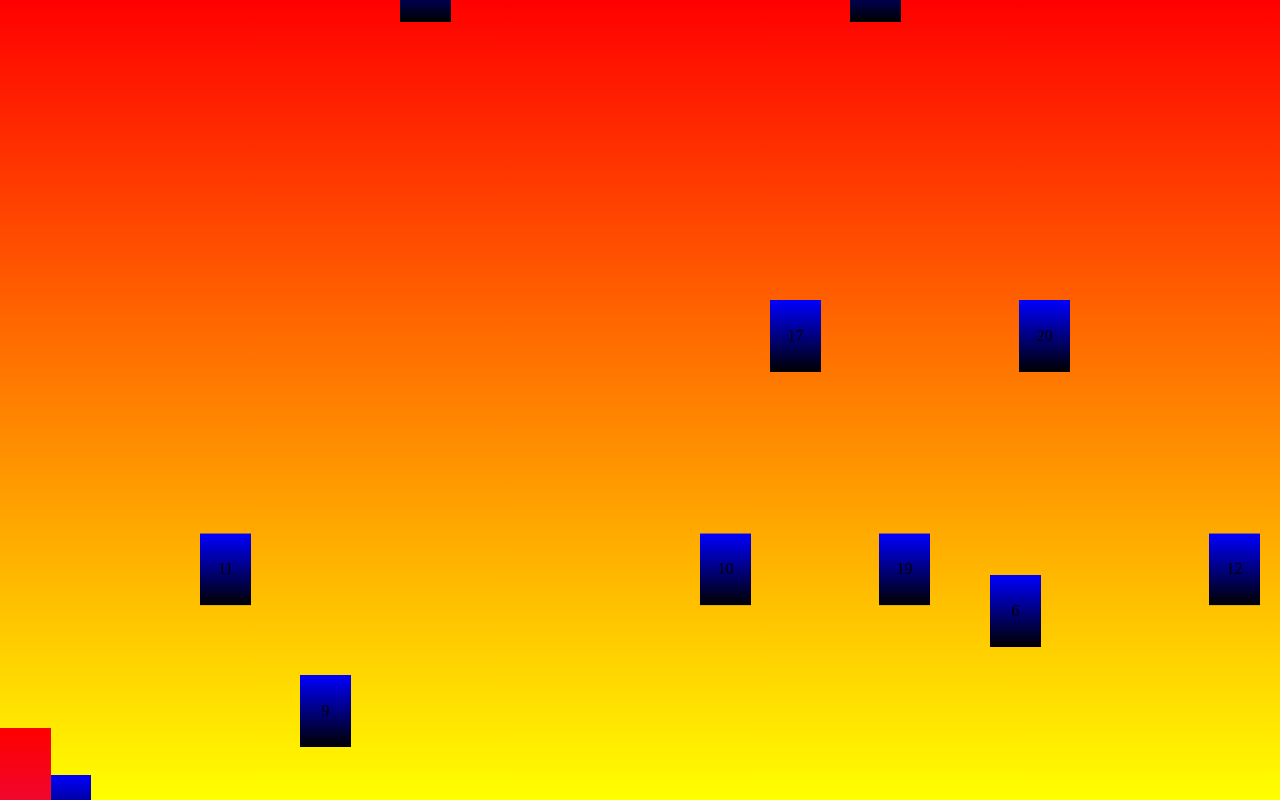
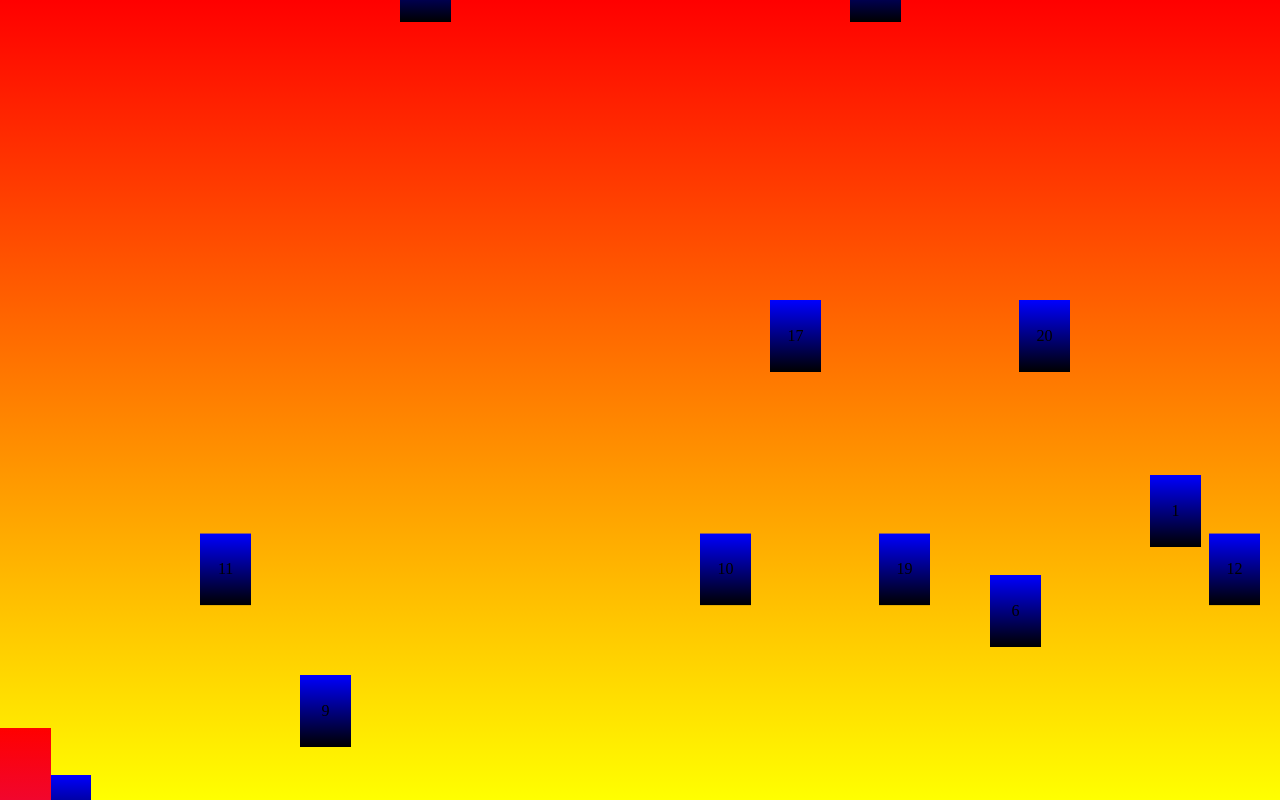
Before and after one commit to Precious-Tochukwu/box-game, a plain HTML site: page index.html in a window 1280 px wide. Drawn offline with Linux system fonts and the light colour scheme.

Commit message:
div-update

```diff
--- a/index.html
+++ b/index.html
@@ -27,7 +27,7 @@
         <div id="bozz4" class="enemy">4</div>
         <div id="bozz3" class="enemy">3</div>
         <div id="bozz2" class="enemy">2</div>
-        <!-- <div id="bozz1" class="enemy">1</div> -->
+        <div id="bozz1" class="enemy">1</div>
 
         <div id="antBoy"></div>
 
```
